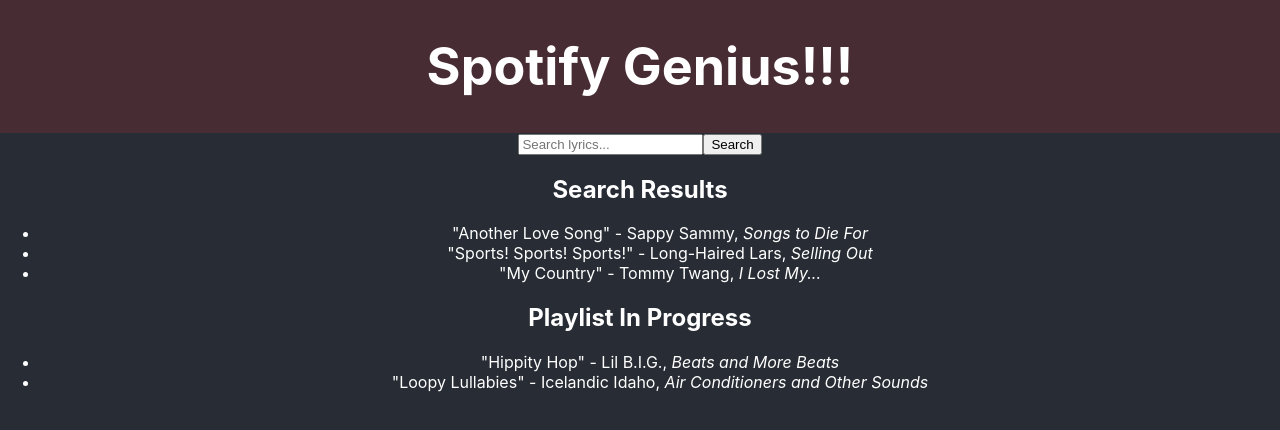
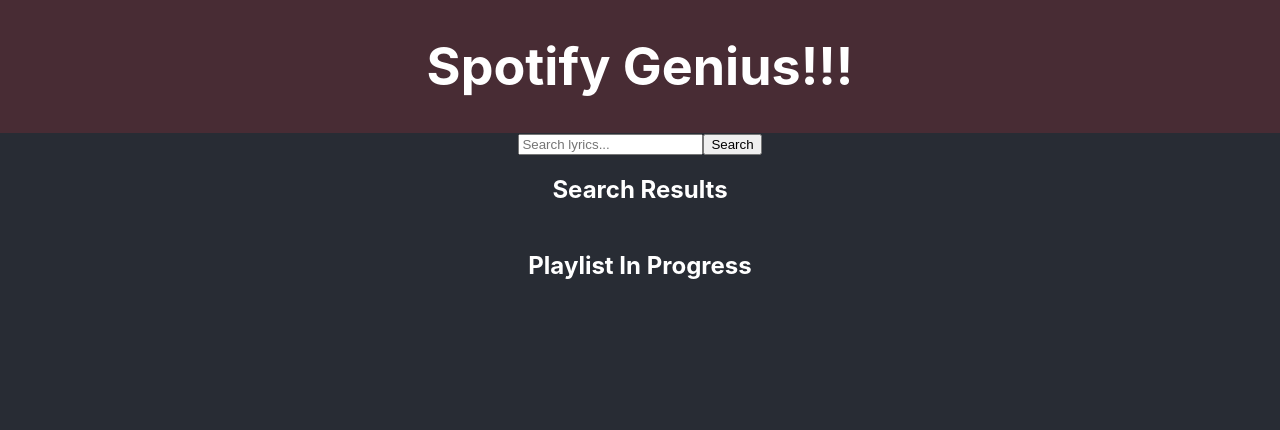
Before and after one commit to justinpowers/spotify-genius, a React (Create React App) app: page / in a window 1280 px wide. Shown: the top 430 px of the page. Built offline with nearby package versions, Linux system fonts and the light colour scheme.

Commit message:
Add functionality to search Genius database
- send request to /search endpoint
- grab id, song title, and song artist
- search songs/:id endpoint to get album
- display all in SearchResults

```diff
--- a/src/components/App/App.js
+++ b/src/components/App/App.js
@@ -1,53 +1,29 @@
-import React from 'react';
+import React, { useState } from 'react';
 import './App.css';
 import SearchBar from '../SearchBar/SearchBar';
 import SearchResults from '../SearchResults/SearchResults';
 import Playlist from '../Playlist/Playlist';
-
-const searchResults = [
-  {
-    id: 0,
-    title: 'Another Love Song',
-    artist: 'Sappy Sammy',
-    album: 'Songs to Die For',
-  },
-  {
-    id: 1,
-    title: 'Sports! Sports! Sports!',
-    artist: 'Long-Haired Lars',
-    album: 'Selling Out',
-  },
-  {
-    id: 2,
-    title: 'My Country',
-    artist: 'Tommy Twang',
-    album: 'I Lost My...',
-  },
-];
-
-const playlistTracks = [
-  {
-    id: 3,
-    title: 'Hippity Hop',
-    artist: 'Lil B.I.G.',
-    album: 'Beats and More Beats',
-  },
-  {
-    id: 4,
-    title: 'Loopy Lullabies',
-    artist: 'Icelandic Idaho',
-    album: 'Air Conditioners and Other Sounds',
-  },
-];
+import searchGenius from '../../utils/genius';
 
 function App() {
+  const [searchResults, setSearchResults] = useState([]);
+  const [playlistTracks, setPlaylistTracks] = useState([]);
+
+  const search = async (searchTerm) => {
+    let results = [];
+    if (searchTerm && searchTerm !== '') {
+      results = await searchGenius(searchTerm);
+    }
+    setSearchResults(results);
+  };
+
   return (
     <div className="App">
       <header className="App-header">
         <h1>Spotify Genius!!!</h1>
       </header>
       <main>
-        <SearchBar />
+        <SearchBar onSearch={search} />
         <SearchResults searchResults={searchResults} />
         <Playlist playlistTracks={playlistTracks} />
       </main>
--- a/src/components/SearchBar/SearchBar.js
+++ b/src/components/SearchBar/SearchBar.js
@@ -1,16 +1,15 @@
 import React, { useState } from 'react';
+import PropTypes from 'prop-types';
 import './SearchBar.css';
 
-function SearchBar() {
+function SearchBar({ onSearch }) {
   const [searchTerm, setSearchTerm] = useState('');
 
   const handleChange = (e) => setSearchTerm(e.target.value);
 
   const handleSubmit = (e) => {
     e.preventDefault();
-    if (searchTerm && searchTerm !== '') {
-      console.log(`Searching for: ${searchTerm}`);
-    }
+    onSearch(searchTerm);
   };
 
   return (
@@ -29,4 +28,8 @@
   );
 }
 
+SearchBar.propTypes = {
+  onSearch: PropTypes.func.isRequired,
+};
+
 export default SearchBar;
--- /dev/null
+++ b/src/utils/genius.js
@@ -0,0 +1,66 @@
+async function submitGeniusAPIRequest(endpoint, params = []) {
+  const url = new URL('https://api.genius.com');
+  url.pathname = endpoint;
+  url.searchParams.set('access_token', tkn);
+  params.forEach((value, key) => url.searchParams.set(key, value));
+  let response = {};
+  try {
+    response = await fetch(url);
+    response = await response.json();
+  } catch (error) {
+    console.log(error);
+  }
+  return response;
+}
+
+async function getAlbum(songID) {
+  const endpoint = `/songs/${songID}`;
+  let album = '';
+  try {
+    const JSONresponse = await submitGeniusAPIRequest(endpoint);
+    album = JSONresponse.response.song.album.name;
+  } catch (error) {
+    console.log(error);
+  }
+  return album;
+}
+
+// scrape the website for lyrics to determine if the search results
+//   were accurate. Genius likes to return matches where the match
+//   is of an artist or title, and the lyrics have no match. This is
+//   not what i want.
+async function getLyrics() {
+}
+
+async function searchGenius(searchTerm) {
+  const endpoint = '/search';
+  const params = new Map([['q', searchTerm]]);
+  const JSONresponse = await submitGeniusAPIRequest(endpoint, params);
+  let results = [];
+  try {
+    if (JSONresponse.response.hits.length > 0) {
+      results = await Promise.all(
+        JSONresponse.response.hits.map(async (hit) => ({
+          id: hit.result.id,
+          title: hit.result.title,
+          artist: hit.result.primary_artist.name,
+          album: await getAlbum(hit.result.id),
+        }))
+      );
+    }
+  } catch (error) {
+    console.log(error);
+  }
+  return results;
+}
+
+// why am i exposing this? because I don't want to concern myself with server-
+// side code for this app. I want a quick and not-quite-squeaky-clean SPA. I
+// expect users to sign up for a Genius account simply to test this out.
+// I actually don't expect many actualy users in general, only sight-seers.
+// More importantly, this token can only access read-only endpoints; any misuse
+// would be relatively innocuous. At worst, the app would get shutdown
+// sooner than I intended, which is as soon as it serves proof of life :)
+const tkn = 'hbWSKeqvFI_XYyPGwwDNsAplq68KYMYYNTsSaW0exP_7Qwfp4kd4okYAqe4YY6c9';
+
+export default searchGenius;
```
